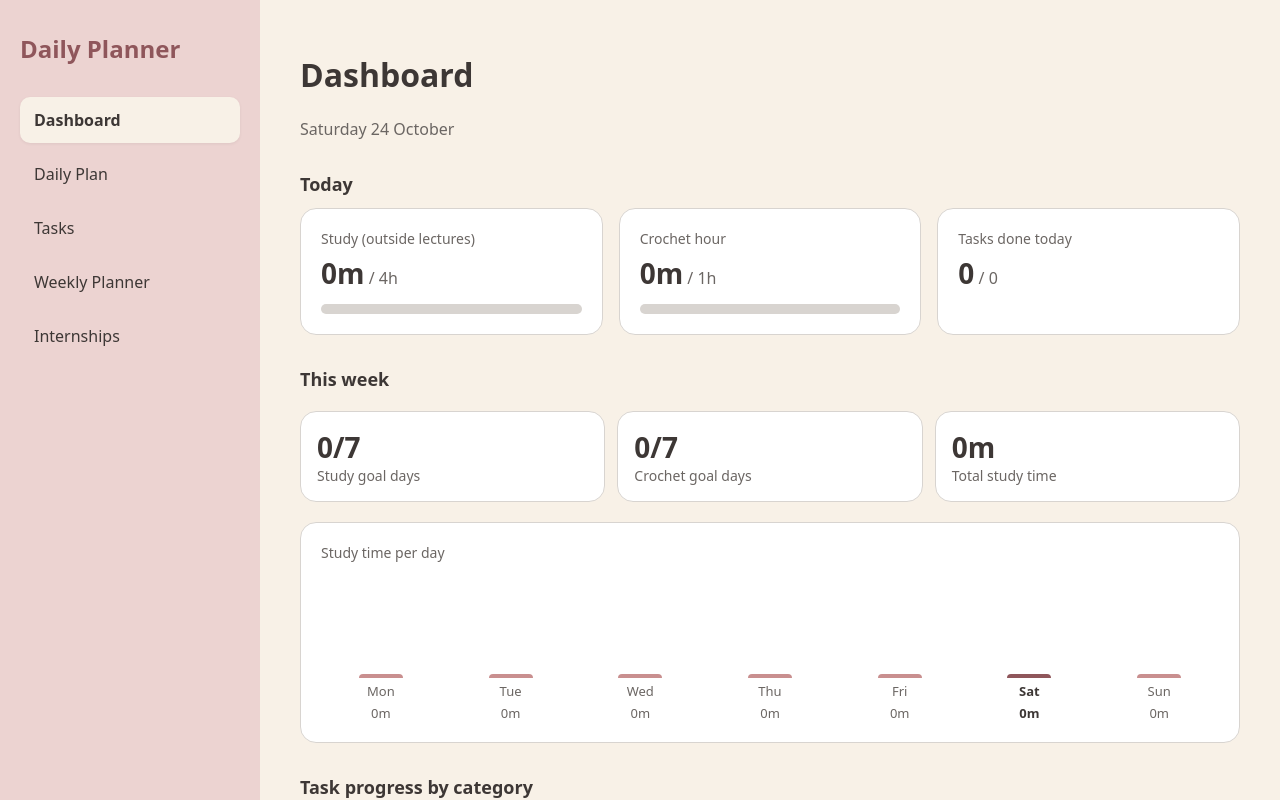
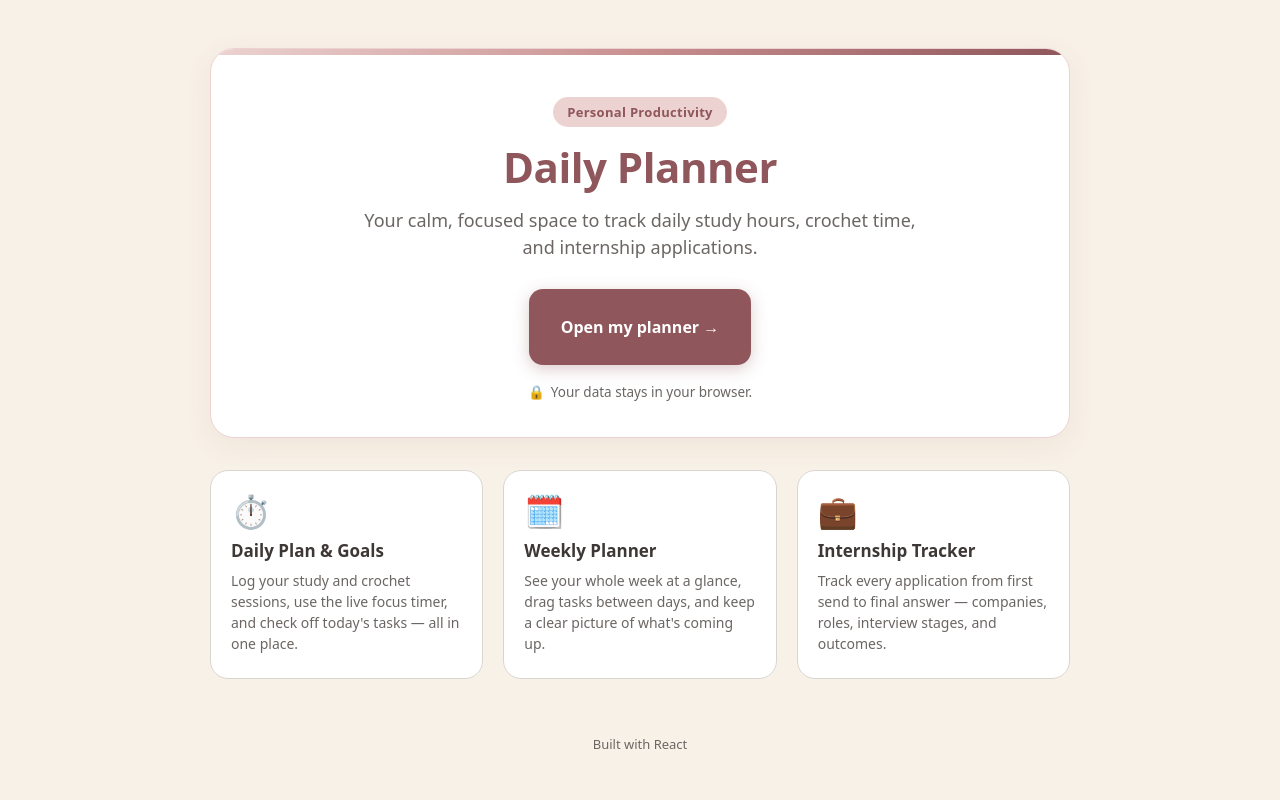
Before and after one commit to shihariAyodya/personal-productivity-planner, a React (Vite) app in the folder frontend/: page / in a window 1280 px wide. Shown: the top 800 px of the page. Built offline with nearby package versions, Linux system fonts and the light colour scheme.

Commit message:
Add landing page and move Dashboard to /dashboard

```diff
--- a/frontend/src/App.jsx
+++ b/frontend/src/App.jsx
@@ -1,5 +1,6 @@
 import { Routes, Route, useLocation } from "react-router-dom";
 import Sidebar from "./components/Sidebar";
+import Landing from "./pages/Landing";
 import Dashboard from "./pages/Dashboard";
 import DailyPlan from "./pages/DailyPlan";
 import Tasks from "./pages/Tasks";
@@ -10,23 +11,29 @@ import QuickAddButton from "./components/QuickAddButton";
 
 export default function App() {
   const location = useLocation();
+  // Landing page at "/" is full-screen without sidebar or quick-add button
+  const isLanding = location.pathname === "/";
 
   return (
     <ToastProvider>
-      <div className="layout">
-        <Sidebar />
-        {/* key ensures a gentle fade-in animation triggers when changing pages */}
-        <main key={location.pathname} className="main-content page-enter">
+      <div className={isLanding ? "landing-page-wrap" : "layout"}>
+        {!isLanding && <Sidebar />}
+
+        <main
+          key={location.pathname}
+          className={isLanding ? "landing-main page-enter" : "main-content page-enter"}
+        >
           <Routes location={location}>
-            <Route path="/" element={<Dashboard />} />
+            <Route path="/" element={<Landing />} />
+            <Route path="/dashboard" element={<Dashboard />} />
             <Route path="/daily" element={<DailyPlan />} />
             <Route path="/tasks" element={<Tasks />} />
             <Route path="/weekly" element={<WeeklyPlanner />} />
             <Route path="/internships" element={<Internships />} />
           </Routes>
         </main>
-        {/* Floating Quick Add button on mobile and desktop 'N' shortcut */}
-        <QuickAddButton />
+
+        {!isLanding && <QuickAddButton />}
       </div>
     </ToastProvider>
   );
--- a/frontend/src/components/Sidebar.jsx
+++ b/frontend/src/components/Sidebar.jsx
@@ -1,8 +1,8 @@
 import { useState } from "react";
-import { NavLink } from "react-router-dom";
+import { NavLink, Link } from "react-router-dom";
 
 const LINKS = [
-  { to: "/", label: "Dashboard" },
+  { to: "/dashboard", label: "Dashboard" },
   { to: "/daily", label: "Daily Plan" },
   { to: "/tasks", label: "Tasks" },
   { to: "/weekly", label: "Weekly Planner" },
@@ -15,7 +15,15 @@ export default function Sidebar() {
   return (
     <nav className="sidebar">
       <div className="sidebar-top">
-        <h2 className="app-name">Daily Planner</h2>
+        {/* App title links back to the landing page */}
+        <Link
+          to="/"
+          className="app-name-link"
+          onClick={() => setOpen(false)}
+          title="Return to welcome page"
+        >
+          <h2 className="app-name">Daily Planner</h2>
+        </Link>
         <button
           className="menu-btn"
           onClick={() => setOpen(!open)}
@@ -31,7 +39,7 @@ export default function Sidebar() {
           <NavLink
             key={link.to}
             to={link.to}
-            end={link.to === "/"}
+            end={link.to === "/dashboard"}
             onClick={() => setOpen(false)}
           >
             {link.label}
--- a/frontend/src/index.css
+++ b/frontend/src/index.css
@@ -1250,6 +1250,204 @@ input[type="checkbox"]:checked::after {
 
 .toast-close-btn:hover {
   color: #fff;
+}
+
+
+/* Landing Page Styles */
+.landing-page-wrap {
+  min-height: 100vh;
+  background: var(--cream);
+  display: flex;
+  flex-direction: column;
+}
+
+.landing-main {
+  flex: 1;
+  display: flex;
+  flex-direction: column;
+  justify-content: center;
+  align-items: center;
+  padding: 48px 24px 24px;
+  box-sizing: border-box;
+}
+
+.landing-content {
+  width: 100%;
+  max-width: 860px;
+  margin: 0 auto;
+  display: flex;
+  flex-direction: column;
+  align-items: center;
+  text-align: center;
+}
+
+.landing-header {
+  background: #fff;
+  border: 1px solid var(--rose-light);
+  border-radius: 24px;
+  padding: 48px 36px 36px;
+  box-shadow: 0 8px 28px rgba(143, 86, 91, 0.08);
+  width: 100%;
+  box-sizing: border-box;
+  margin-bottom: 32px;
+  position: relative;
+  overflow: hidden;
+}
+
+.landing-header::before {
+  content: "";
+  position: absolute;
+  top: 0;
+  left: 0;
+  right: 0;
+  height: 6px;
+  background: linear-gradient(90deg, var(--rose-light), var(--rose), var(--rose-dark));
+}
+
+.landing-badge {
+  display: inline-block;
+  font-size: 13px;
+  font-weight: 600;
+  color: var(--rose-dark);
+  background: var(--rose-light);
+  padding: 6px 14px;
+  border-radius: 20px;
+  margin-bottom: 16px;
+  letter-spacing: 0.3px;
+}
+
+.landing-title {
+  font-size: 42px;
+  font-weight: 800;
+  color: var(--rose-dark);
+  margin: 0 0 16px;
+  letter-spacing: -0.5px;
+  line-height: 1.15;
+}
+
+.landing-tagline {
+  font-size: 18px;
+  color: var(--ash);
+  max-width: 580px;
+  margin: 0 auto 28px;
+  line-height: 1.5;
+}
+
+.landing-actions {
+  display: flex;
+  justify-content: center;
+  margin-bottom: 18px;
+}
+
+.landing-cta-btn {
+  font-size: 16px;
+  font-weight: 700;
+  padding: 14px 32px;
+  min-height: 48px;
+  border-radius: 14px;
+  text-decoration: none;
+  display: inline-flex;
+  align-items: center;
+  justify-content: center;
+  box-shadow: 0 4px 16px rgba(143, 86, 91, 0.3);
+  transition: background-color 0.18s ease, transform 0.12s ease, box-shadow 0.18s ease;
+}
+
+.landing-cta-btn:hover {
+  background: #7a464b;
+  transform: translateY(-2px);
+  box-shadow: 0 6px 20px rgba(143, 86, 91, 0.38);
+}
+
+.landing-cta-btn:active {
+  transform: translateY(0) scale(0.98);
+}
+
+.landing-privacy-note {
+  font-size: 13.5px;
+  color: var(--ash);
+  margin: 0;
+  display: flex;
+  align-items: center;
+  justify-content: center;
+  gap: 6px;
+}
+
+.landing-features {
+  display: grid;
+  grid-template-columns: repeat(3, 1fr);
+  gap: 20px;
+  width: 100%;
+  margin-bottom: 40px;
+}
+
+.feature-card {
+  background: #fff;
+  border: 1px solid var(--ash-light);
+  border-radius: 18px;
+  padding: 24px 20px;
+  text-align: left;
+  transition: transform 0.2s ease, box-shadow 0.2s ease, border-color 0.2s ease;
+  display: flex;
+  flex-direction: column;
+}
+
+.feature-card:hover {
+  transform: translateY(-3px);
+  border-color: var(--rose);
+  box-shadow: 0 6px 20px rgba(61, 55, 53, 0.08);
+}
+
+.feature-icon {
+  font-size: 32px;
+  margin-bottom: 12px;
+  line-height: 1;
+}
+
+.feature-title {
+  font-size: 17px;
+  font-weight: 700;
+  color: var(--text);
+  margin: 0 0 8px;
+}
+
+.feature-desc {
+  font-size: 14px;
+  color: var(--ash);
+  line-height: 1.5;
+  margin: 0;
+}
+
+.landing-footer {
+  margin-top: auto;
+  padding: 16px 0 24px;
+  font-size: 13px;
+  color: var(--ash);
+}
+
+.landing-footer p {
+  margin: 0;
+}
+
+/* Sidebar app title link */
+.app-name-link {
+  text-decoration: none;
+  color: inherit;
+  display: inline-block;
+  border-radius: 8px;
+}
+
+.app-name-link:focus-visible {
+  outline: 2px solid var(--rose-dark);
+  outline-offset: 4px;
+}
+
+.app-name-link .app-name {
+  transition: opacity 0.15s ease;
+}
+
+.app-name-link:hover .app-name {
+  opacity: 0.85;
 }
 
 @media (max-width: 768px) {
@@ -1410,4 +1608,40 @@ input[type="checkbox"]:checked::after {
   .kbd-shortcut {
     display: none;
   }
-}
+
+  /* Landing page mobile styles */
+  .landing-main {
+    padding: 28px 16px 20px;
+  }
+
+  .landing-header {
+    padding: 32px 20px 24px;
+    border-radius: 18px;
+    margin-bottom: 20px;
+  }
+
+  .landing-title {
+    font-size: 30px;
+  }
+
+  .landing-tagline {
+    font-size: 15.5px;
+    margin-bottom: 24px;
+  }
+
+  .landing-cta-btn {
+    width: 100%;
+    box-sizing: border-box;
+  }
+
+  .landing-features {
+    grid-template-columns: 1fr;
+    gap: 14px;
+    margin-bottom: 24px;
+  }
+
+  .feature-card {
+    padding: 20px;
+  }
+
+}
--- /dev/null
+++ b/frontend/src/pages/Landing.jsx
@@ -0,0 +1,70 @@
+import { Link } from "react-router-dom";
+
+// Welcome landing page shown at path "/".
+// Provides a clean, friendly entry point to open the planner.
+export default function Landing() {
+  return (
+    <div className="landing-content">
+      {/* Hero section */}
+      <header className="landing-header">
+        <span className="landing-badge">Personal Productivity</span>
+        <h1 className="landing-title">Daily Planner</h1>
+        <p className="landing-tagline">
+          Your calm, focused space to track daily study hours, crochet time, and
+          internship applications.
+        </p>
+
+        <div className="landing-actions">
+          <Link to="/dashboard" className="btn landing-cta-btn">
+            Open my planner →
+          </Link>
+        </div>
+
+        <p className="landing-privacy-note">
+          <span aria-hidden="true">🔒</span> Your data stays in your browser.
+        </p>
+      </header>
+
+      {/* Feature highlights */}
+      <section className="landing-features" aria-label="Planner features">
+        <div className="feature-card">
+          <div className="feature-icon" aria-hidden="true">
+            ⏱️
+          </div>
+          <h2 className="feature-title">Daily Plan & Goals</h2>
+          <p className="feature-desc">
+            Log your study and crochet sessions, use the live focus timer, and
+            check off today's tasks — all in one place.
+          </p>
+        </div>
+
+        <div className="feature-card">
+          <div className="feature-icon" aria-hidden="true">
+            🗓️
+          </div>
+          <h2 className="feature-title">Weekly Planner</h2>
+          <p className="feature-desc">
+            See your whole week at a glance, drag tasks between days, and keep
+            a clear picture of what's coming up.
+          </p>
+        </div>
+
+        <div className="feature-card">
+          <div className="feature-icon" aria-hidden="true">
+            💼
+          </div>
+          <h2 className="feature-title">Internship Tracker</h2>
+          <p className="feature-desc">
+            Track every application from first send to final answer — companies,
+            roles, interview stages, and outcomes.
+          </p>
+        </div>
+      </section>
+
+      {/* Simple footer */}
+      <footer className="landing-footer">
+        <p>Built with React</p>
+      </footer>
+    </div>
+  );
+}
```
